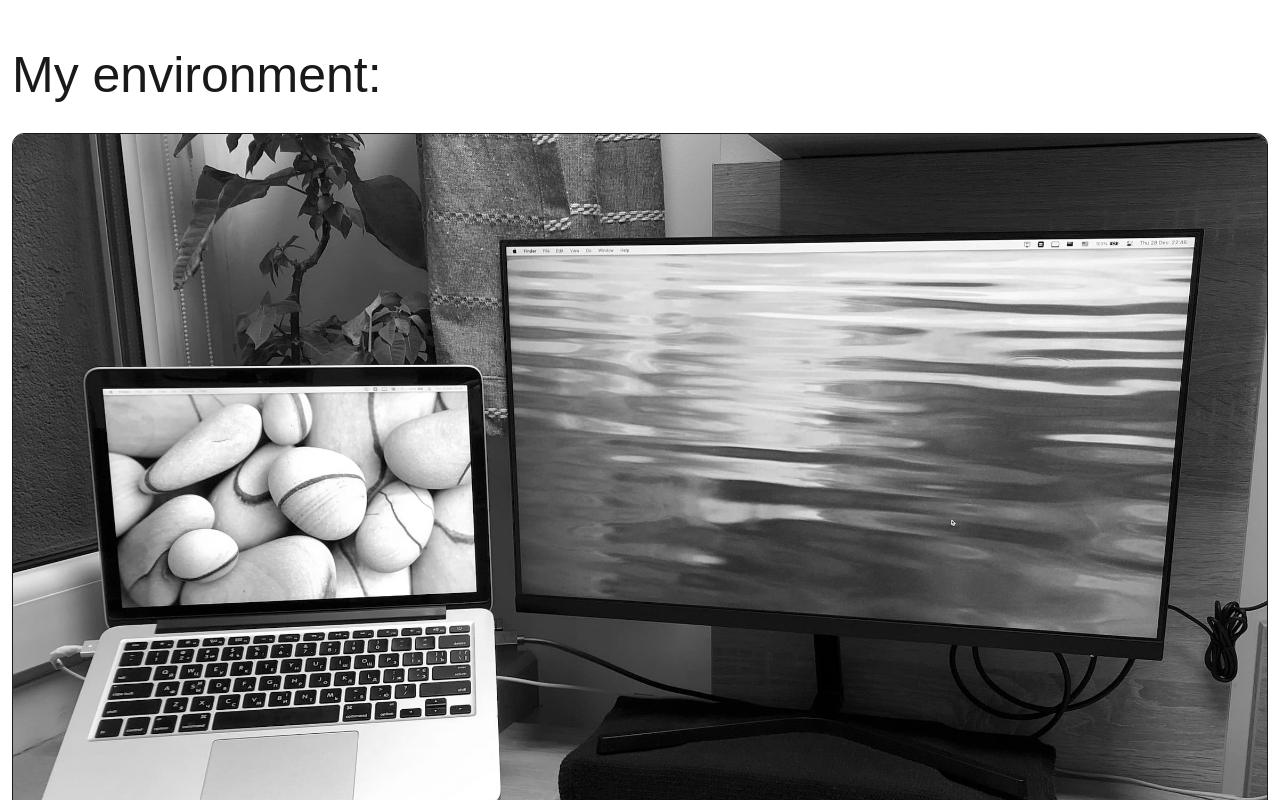
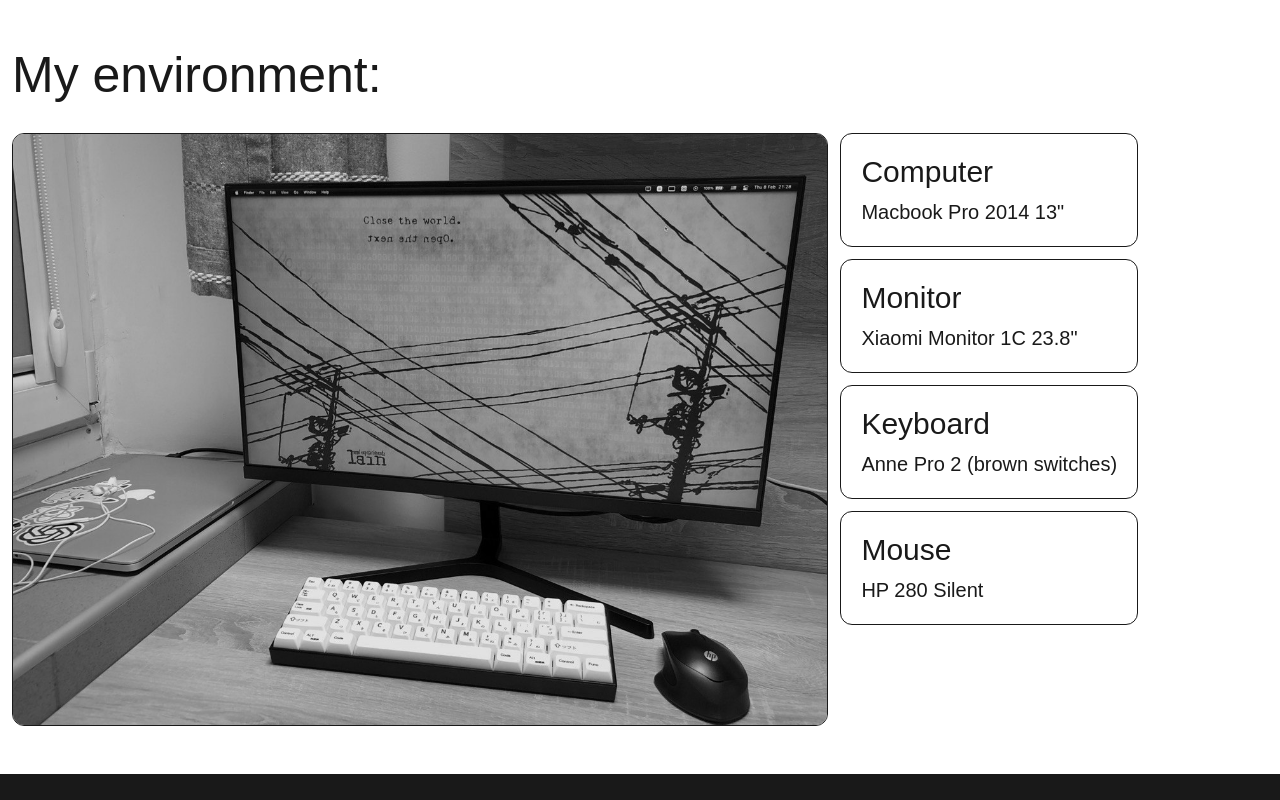
Before and after one commit to NightWanderer2004/Eduard-Povierin, a Next.js app: page /about in a window 1280 px wide. Shown: the part 1240-2040 px from the top of the page. Built offline with nearby package versions, Linux system fonts and the light colour scheme; a web font is replaced by a local one.

Commit message:
Fix image path

```diff
--- a/src/components/screens/about/env/Environment.jsx
+++ b/src/components/screens/about/env/Environment.jsx
@@ -3,13 +3,13 @@
 import { myEnv } from '@/data'
 
 export default function Environment() {
-   const { computer, monitor, keyboard, mouse } = myEnv
+   const { computer, monitor, keyboard, mouse, image } = myEnv
 
    return (
       <div className={s.env}>
          <h2>My environment:</h2>
          <div className='flex flex-col md:flex-row md:items-start gap-5 md:gap-3'>
-            <Image src='/env.jpg' width={1000} height={600} alt='My environment' />
+            <Image src={image} width={1000} height={600} alt='My environment' />
             <ul className={s.list}>
                <li className={s.item}>
                   <h3>Computer</h3> {computer}
--- a/src/components/screens/about/env/Environment.module.scss
+++ b/src/components/screens/about/env/Environment.module.scss
@@ -1,7 +1,7 @@
 .env {
    @apply mt-24;
    img {
-      @apply rounded-[12px] w-full xl:w-auto border-primary border grayscale;
+      @apply rounded-[12px] w-[65%] border-primary border grayscale;
    }
    h2 {
       @apply text-[50px] mb-5 text-primary font-medium;
```
